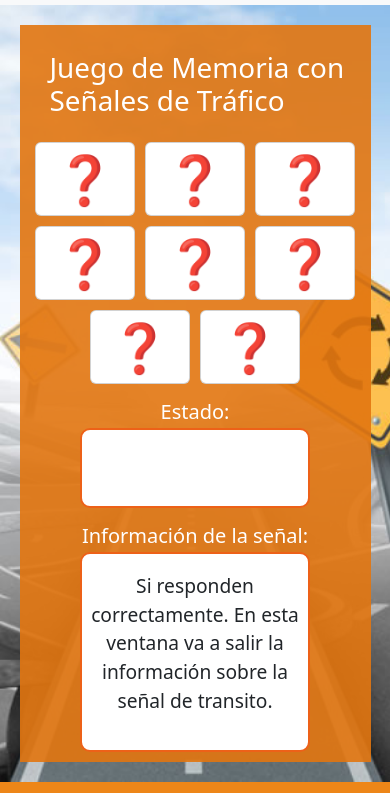
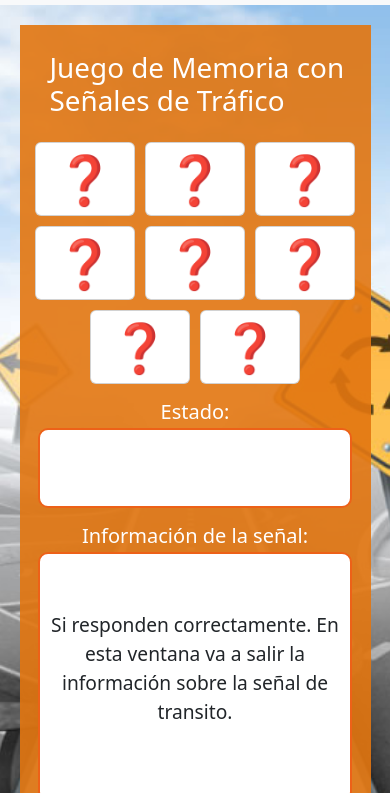
Before and after one commit to dimarquez00/proyectoJuegoGrupo8, a plain HTML site: page juego.html in a window 390 px wide. Shown: the part 51-844 px from the top of the page. Drawn offline with nearby package versions, Linux system fonts and the light colour scheme.

Commit message:
style: Update juego.html styles for better responsiveness

```diff
--- a/style.css
+++ b/style.css
@@ -193,11 +193,11 @@
         padding-left: 5px;
     }
     #memory-result{
-        width: 230px;
+        width: 95%;
         height: 80px;
     }
     #señalDescripcion{
-        width: 230px;
-        /* height: 80px; */
+        width: 95%;
+        height: 250px;
     }
 }
```
